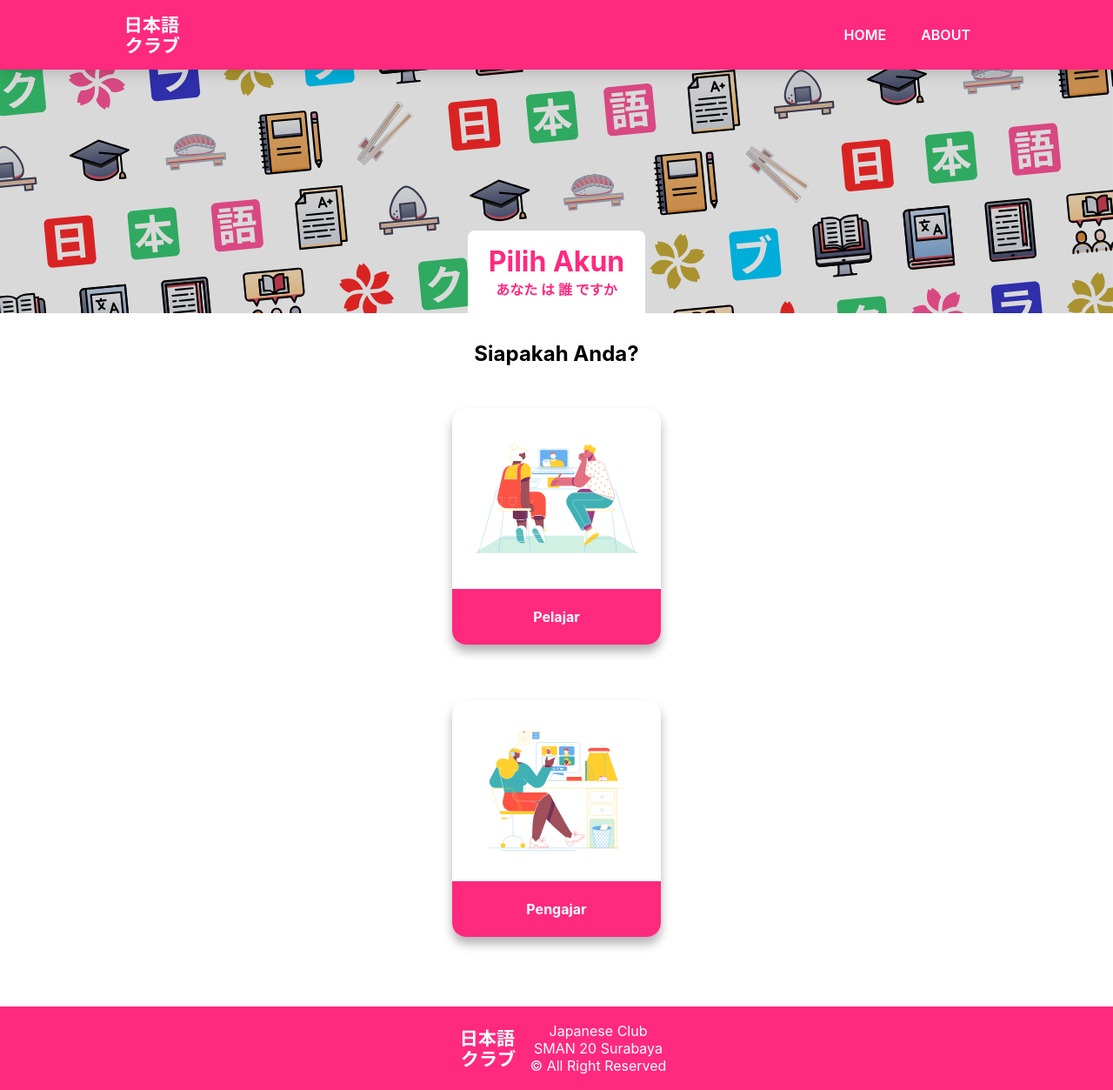
After one commit to MuhammadKurniaSani-me/twentyjapaneseclub.beta, a PHP site: page /php/users/choose_user.php in a window 1280 px wide. The commit adds this page. Shown: the whole page at 87% size. Run offline with PHP 8.4, Linux system fonts and the light colour scheme.

Commit message:
add choose users page

```diff
--- a/index.php
+++ b/index.php
@@ -31,7 +31,7 @@
                         <a class="nav-link" href="./php/about.php">About</a>
                     </li>
                     <li>
-                        <a class="nav-link" href="./php/account/sign_in.php">Login</a>
+                        <a class="nav-link" href="./php/users/choose_user.php">Login</a>
                     </li>
                 </ul>
             </div>
--- /dev/null
+++ b/php/users/choose_user.php
@@ -0,0 +1,100 @@
+<!DOCTYPE html>
+<html lang="en">
+
+<head>
+    <meta charset="UTF-8">
+    <meta http-equiv="X-UA-Compatible" content="IE=edge">
+    <meta name="viewport" content="width=device-width, initial-scale=1.0">
+    <link rel="stylesheet" href="../../stylesheets/index.css">
+    <link rel="stylesheet" href="../../stylesheets/responsive.css">
+    <link rel="stylesheet" href="../../stylesheets/choose_user.css">
+    <script src="../../javascripts/index.js" defer></script>
+    <title>Sign In</title>
+</head>
+
+<body>
+    <header id="header-main-page">
+        <nav class="navbar">
+            <figure class="logo">
+                <a href="../../index.php">
+                    <img src="../../images/icons/word_icon.svg" alt="Logo">
+                </a>
+            </figure>
+            <div class="toggle-button">
+                <span class="bar"></span>
+                <span class="bar"></span>
+                <span class="bar"></span>
+            </div>
+            <div class="navbar-links">
+                <ul>
+                    <li>
+                        <a class="nav-link" href="../../index.php">Home</a>
+                    </li>
+                    <li>
+                        <a class="nav-link" href="../about.php">About</a>
+                    </li>
+                </ul>
+            </div>
+        </nav>
+    </header>
+
+    <main>
+        <section class="hero">
+            <h1>
+                Pilih Akun
+                <p>
+                    あなた は 誰 ですか
+                </p>
+            </h1>
+        </section>
+        <sec class="user_container">
+            <h1>Siapakah Anda?</h1>
+            <section class="users">
+                <h2 class="hidden"></h2>
+                <section id="student" class="user-section">
+                    <h3 class="hidden"></h3>
+                    <figure class="user-icon">
+                        <img src="../../images/pictures/students.svg" alt="Student">
+                    </figure>
+                    <figcaption class="user-description">
+                        <h4 class="user-type">
+                            Pelajar
+                        </h4>
+                    </figcaption>
+                </section>
+                <section id="teacher" class="user-section">
+                    <h3 class="hidden"></h3>
+                    <figure class="user-icon">
+                        <img src="../../images/pictures/teacher.svg" alt="Teacher">
+                    </figure>
+                    <figcaption class="user-description">
+                        <h4 class="user-type">
+                            Pengajar
+                        </h4>
+                    </figcaption>
+                </section>
+            </section>
+        </sec>
+    </main>
+
+    <footer>
+        <div class="container">
+            <figure class="logo">
+                <a href="../../index.php">
+                    <img src="../../images/icons/word_icon.svg" alt="Logo">
+                </a>
+            </figure>
+            <div class="copyright">
+                <p>
+                    japanese club
+                    <br>
+                    <span id="school">sman</span> 20 surabaya
+                    <br>
+                    &copy; all right reserved
+                </p>
+            </div>
+        </div>
+    </footer>
+</body>
+
+</html>
--- /dev/null
+++ b/stylesheets/choose_user.css
@@ -0,0 +1,81 @@
+* {
+    box-sizing: border-box;
+    margin: 0;
+    padding: 0;
+}
+
+body {
+    --main-color: hsl(336, 100%, 58%);
+    --white-color: hsl(0, 0%, 100%);
+    --white-text: var(--white-color);
+}
+
+.user_container {
+    display: flex;
+    flex-direction: column;
+    align-items: center;
+    justify-content: center;
+    padding: 2rem;
+}
+
+.user_container h1 {
+    font-size: 1.5rem;
+}
+
+.users {
+    display: flex;
+    flex-direction: column;
+    align-items: center;
+    padding: 1rem;
+}
+
+.user-section {
+    display: flex;
+    flex-direction: column;
+    justify-content: flex-end;
+    align-items: center;
+
+    height: 17rem;
+    width: 15rem;
+    margin: 2rem 0;
+    box-shadow: 0 .5rem .75rem hsla(0, 0%, 0%, 0.3);
+    border-radius: 1rem;
+
+    cursor: pointer;
+    transition: .2s;
+}
+
+.user-section:hover {
+    box-shadow: 0 0 .75rem hsla(0, 0%, 0%, .4);
+}
+
+.user-section .user-description {
+    display: flex;
+    align-items: center;
+    justify-content: center;
+
+    background-color: var(--main-color);
+    height: 4rem;
+    width: 100%;
+    border-radius: 0 0 1rem 1rem;
+}
+
+.user-icon {
+    flex: 2;
+
+}
+
+.user-section .user-icon {
+    display: flex;
+    align-items: center;
+    justify-content: center;
+}
+
+#student .user-icon img,
+#teacher .user-icon img {
+    height: 11rem;
+}
+
+.user-type {
+    color: var(--white-text);
+}
```
Also changed, not shown: images/pictures/students.svg (added), images/pictures/teacher.svg (added).
